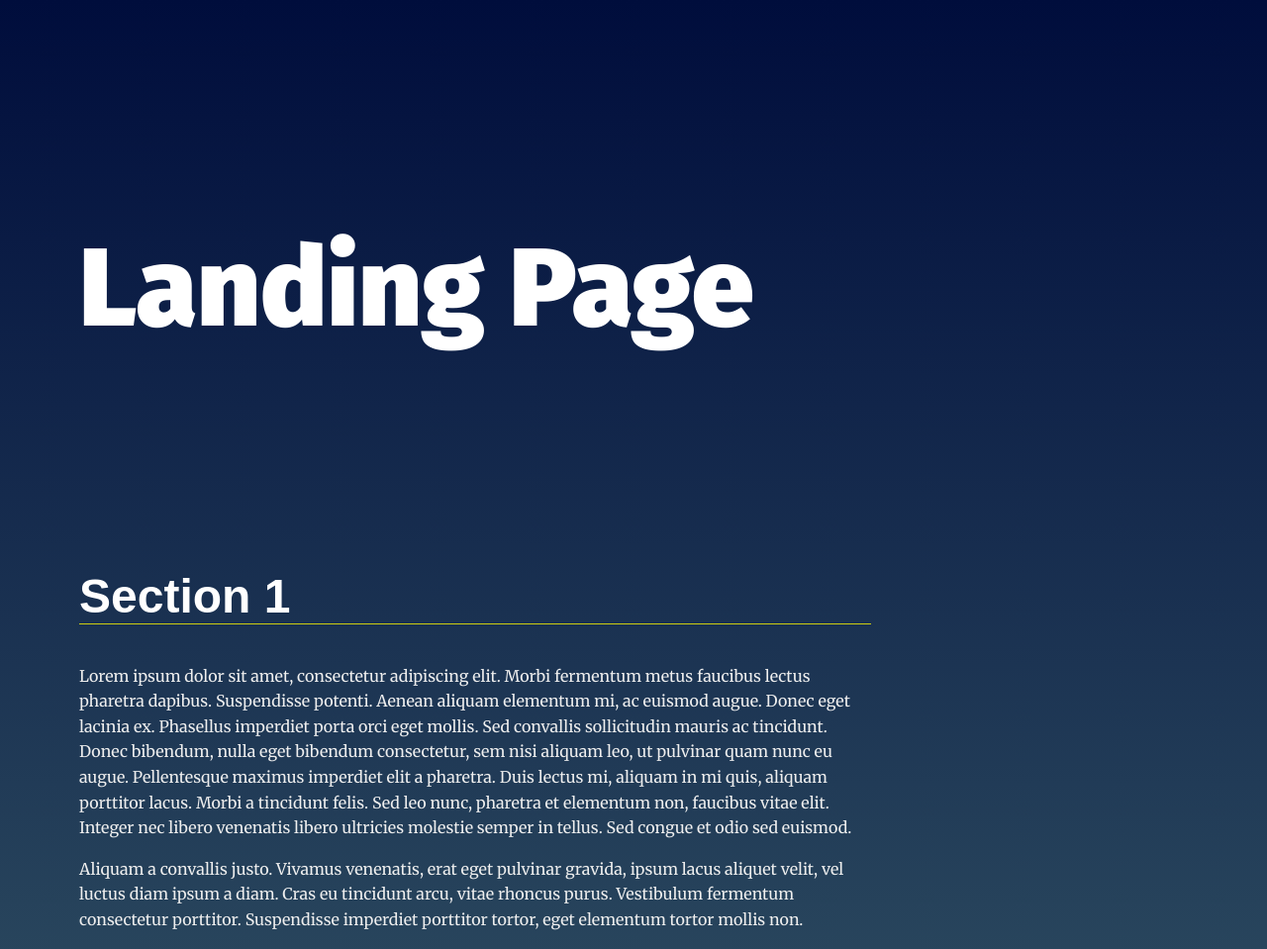
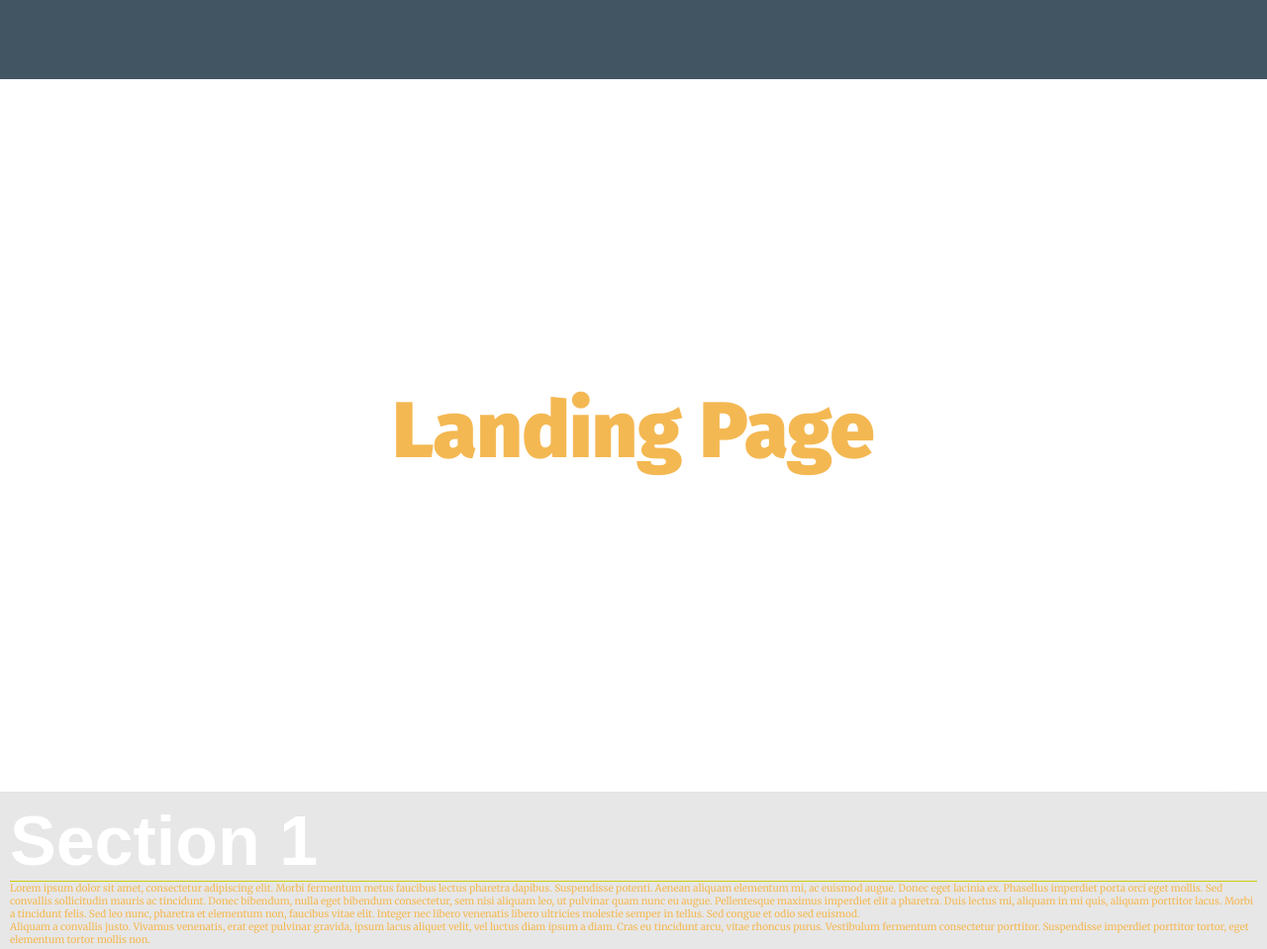
Before and after one commit to veselinn16/udacity_landing_page_beta, a plain HTML site: page index.html in a window 1280 px wide. Shown: the top 959 px of the page at 99% size. Drawn offline with Linux system fonts and the light colour scheme.

Commit message:
Add layout rules :art:

```diff
--- a/css/styles.css
+++ b/css/styles.css
@@ -9,69 +9,113 @@
 */
 
 /* ---- Base Rules ---- */
+*,
+*::after,
+*::before {
+  margin: 0;
+  padding: 0;
+  box-sizing: inherit;
+}
+
+html {
+  /* this defines what 1rem is */
+  /* 1rem = 10px */
+  font-size: 62.5%;
+}
+
+@media (max-width: 1200px) {
+  html {
+    /* 1rem = 9px */
+    font-size: 56.25%;
+  }
+}
+
+@media (max-width: 900px) {
+  html {
+    /* 1rem = 8px */
+    font-size: 56.25%;
+  }
+}
+
+@media (min-width: 1600px) {
+  html {
+    /* 1rem = 12px */
+    font-size: 75%;
+  }
+}
+
 body {
-  background: rgb(136, 203, 171);
-  background: linear-gradient(
+  box-sizing: border-box;
+  font-family: "Merriweather", serif;
+  color: #f4b852;
+  /* background: linear-gradient(
     0deg,
-    rgba(136, 203, 171, 1) 0%,
-    rgba(0, 13, 60, 1) 100%
-  );
-  margin: 0;
-  font-family: "Merriweather", serif;
-  color: #fff;
+    rgba(205, 191, 252, 1) 0%,
+    rgba(243, 255, 202, 1) 45%,
+    rgba(206, 226, 238, 1) 100%
+  ); */
+  display: flex;
+  flex-direction: column;
 }
 
 /* Typeography General*/
 h1 {
   font-family: "Fira Sans", sans-serif;
-  font-size: 3em;
-  margin: 2em 1rem;
+  font-size: 8rem;
+  margin-top: -4rem;
 }
 
-@media only screen and (min-width: 35em) {
+/* @media only screen and (min-width: 35em) {
   h1 {
     font-size: 7em;
     margin: 2em 4rem 1em;
   }
-}
+} */
 
 h2 {
   border-bottom: 1px solid #cc1;
   font-family: "Oxygen", Sans-Serif;
-  font-size: 3em;
+  font-size: 7em;
   color: #fff;
 }
 
-p {
-  line-height: 1.6em;
-  color: #eee;
-}
-
 /* ---- Layout Rules ---- */
-main {
-  margin: 10vh 1em 10vh;
-}
-
-.main-hero {
-  min-height: 40vh;
+.main__hero {
+  height: 90vh;
   padding-top: 3em;
+  display: flex;
+  justify-content: center;
+  align-items: center;
 }
 
 section {
-  position: relative;
-  min-height: 80vh;
+  /* position: relative;
+  min-height: 80vh; */
+  height: 60vh;
 }
 
 /* ---- Module Rules ---- */
 
 /* Navigation Styles*/
-.navbar__menu ul {
-  padding-left: 0;
-  margin: 0;
-  text-align: right;
+.page__header {
+  display: flex;
+  justify-content: space-between;
+}
+.navbar__menu {
+  display: flex;
+  align-items: center;
+  width: 30%;
 }
 
-.navbar__menu li {
+#navbar__list {
+  display: flex;
+  justify-content: space-between;
+  width: 100%;
+}
+
+.navbar__list-element {
+  color: #fff;
+  font-size: 2rem;
   display: inline-block;
 }
 
@@ -91,16 +135,17 @@ section {
 
 /* Header Styles */
 .page__header {
-  background: #fff;
-  position: fixed;
-  top: 0;
-  width: 100%;
+  background: #425563;
+  /* position: fixed; COULD NEED CHANGE */
+  /* top: 0; */
+  /* width: 100%; */
   z-index: 5;
+  height: 10vh;
 }
 
 /* Footer Styles */
 .page__footer {
-  background: #000;
+  background: #1d262c;
   padding: 3em;
   color: #fff;
 }
@@ -111,22 +156,28 @@ section {
 
 /* ---- Theme Rules ---- */
 /* Landing Container Styles */
+/* section[data-nav] {
+  width: 100vw;
+} */
+
 .landing__container {
   padding: 1em;
+  background: #e7e7e7;
   text-align: left;
+  height: 100%;
+  display: flex;
+  flex-direction: column;
 }
 
-@media only screen and (min-width: 35em) {
+/* @media only screen and (min-width: 35em) {
   .landing__container {
     max-width: 50em;
     padding: 4em;
   }
-}
+} */
 
 section:nth-of-type(even) .landing__container {
-  margin-right: 0;
-  margin-left: auto;
-  text-align: right;
+  background: #f6f6f6;
 }
 
 /* Background Circles */
@@ -182,7 +233,7 @@ section:nth-of-type(3n) .landing__container::after {
   transition: ease 0.5s all;
 }
 
-section:nth-of-type(3n + 1) .landing__container::after {
+/* section:nth-of-type(3n + 1) .landing__container::after {
   content: "";
   background: rgb(255, 255, 255);
   background: linear-gradient(
@@ -199,7 +250,7 @@ section:nth-of-type(3n + 1) .landing__container::after {
   border-radius: 50%;
   opacity: 0;
   transition: ease 0.5s all;
-}
+} */
 
 /* ---- Theme State Rules ---- */
 /* Section Active Styles */
```
Lines whose indentation alone changed are shown as unchanged.
